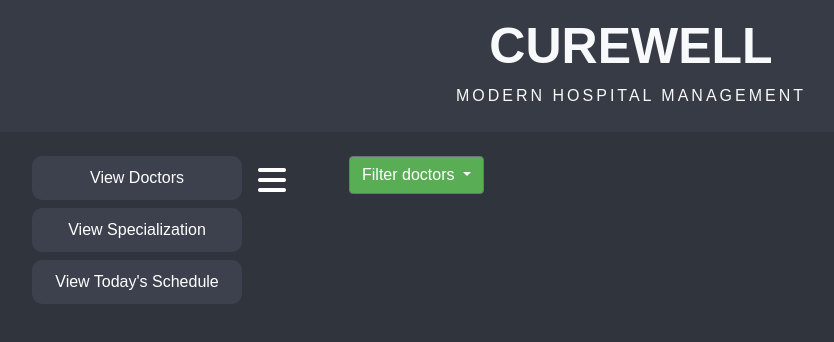
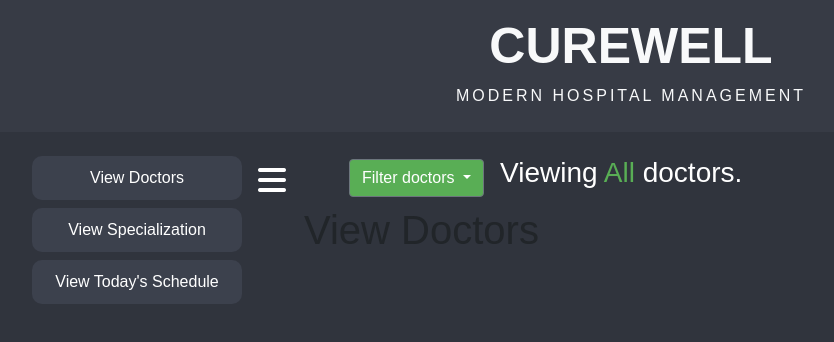
Before and after one commit to Ajay-Nair/CureWellHospital, an Angular app in the folder DoctorAppFrontend/: page /viewDoctors in a window 1280 px wide. Before the commit this address led to /. Shown: the top 342 px of the page, without its empty margins (9-843 px from the left). Built offline with nearby package versions, Linux system fonts and the light colour scheme.

Commit message:
Added the router function and added basic routes

```diff
--- a/DoctorAppFrontend/src/app/app-routing.module.ts
+++ b/DoctorAppFrontend/src/app/app-routing.module.ts
@@ -1,7 +1,16 @@
 import { NgModule } from '@angular/core';
 import { RouterModule, Routes } from '@angular/router';
+import { ViewDoctorsComponent } from './pages/view-doctors/view-doctors.component';
+import { ViewSpecializationsComponent } from './pages/view-specializations/view-specializations.component';
 
-const routes: Routes = [];
+const routes: Routes = [
+  {
+    path: 'viewDoctors', component: ViewDoctorsComponent
+  },
+  {
+    path: 'viewSpecialization', component: ViewSpecializationsComponent
+  }
+];
 
 @NgModule({
   imports: [RouterModule.forRoot(routes)],
--- a/DoctorAppFrontend/src/app/app.module.ts
+++ b/DoctorAppFrontend/src/app/app.module.ts
@@ -11,6 +11,8 @@ import { DoctorListComponent } from './components/doctor-list/doctor-list.compon
 import { SpecializationListComponent } from './components/specialization-list/specialization-list.component';
 import { SurgeryListComponent } from './components/surgery-list/surgery-list.component';
 import { FilterMenuComponent } from './components/filter-menu/filter-menu.component';
+import { ViewDoctorsComponent } from './pages/view-doctors/view-doctors.component';
+import { ViewSpecializationsComponent } from './pages/view-specializations/view-specializations.component';
 
 @NgModule({
   declarations: [
@@ -22,7 +24,9 @@ import { FilterMenuComponent } from './components/filter-menu/filter-menu.compon
     DoctorListComponent,
     SpecializationListComponent,
     SurgeryListComponent,
-    FilterMenuComponent
+    FilterMenuComponent,
+    ViewDoctorsComponent,
+    ViewSpecializationsComponent
   ],
   imports: [
     BrowserModule,
--- a/DoctorAppFrontend/src/app/components/filter-menu/filter-menu.component.html
+++ b/DoctorAppFrontend/src/app/components/filter-menu/filter-menu.component.html
@@ -1,14 +1,17 @@
-<div class="container right">
-    <div class="dropdown" >
+<div class="container center">
+    <div class="dropdown mr-3" style="display: inline-block;">
         <button class="btn btn-secondary dropdown-toggle" type="button" id="dropdownMenuButton" data-toggle="dropdown"
             aria-haspopup="true" aria-expanded="false" style="background-color: #59AE55; color: white;">
             Filter doctors
         </button>
         <div class="dropdown-menu" aria-labelledby="dropdownMenuButton">
-            <a class="dropdown-item" href="#">All Doctors</a>
-            <a class="dropdown-item" href="#">Specialization 1</a>
-            <a class="dropdown-item" href="#">Specialization 2</a>
-            <a class="dropdown-item" href="#">Specialization 3</a>
+            <a class="dropdown-item" href="#" (click)="switchCategory('All')">All</a>
+            <a class="dropdown-item" href="#" (click)="switchCategory('Specialization 1')">Specialization 1</a>
+            <a class="dropdown-item" href="#" (click)="switchCategory('Specialization 2')">Specialization 2</a>
+            <a class="dropdown-item" href="#" (click)="switchCategory('Specialization 3')">Specialization 3</a>
         </div>
     </div>
+    <div class="h2" style="display: inline-block;">
+        <h3 style="color: white;">Viewing <span style="color: #59AE55;">{{ [(DoctorCategory)] }}</span> doctors.</h3>
+    </div>
 </div>
--- a/DoctorAppFrontend/src/app/components/filter-menu/filter-menu.component.ts
+++ b/DoctorAppFrontend/src/app/components/filter-menu/filter-menu.component.ts
@@ -6,5 +6,8 @@ import { Component } from '@angular/core';
   styleUrls: ['./filter-menu.component.css']
 })
 export class FilterMenuComponent {
-
+  DoctorCategory = 'All';
+  switchCategory(category: string){
+    this.DoctorCategory = category;
+  }
 }
--- a/DoctorAppFrontend/src/app/components/side-bar/side-bar.component.html
+++ b/DoctorAppFrontend/src/app/components/side-bar/side-bar.component.html
@@ -1,8 +1,8 @@
 <div class="sidebar active" id="sideBar">
     <div class="menus">
         <ul>
-            <li class="my-2 text-center">View Doctors</li>
-            <li class="my-2 text-center">View Specialization</li>
+            <li class="my-2 text-center" routerLink="viewDoctors">View Doctors</li>
+            <li class="my-2 text-center" routerLink="viewSpecialization">View Specialization</li>
             <li class="my-2 text-center">View Today's Schedule</li>
         </ul>
     </div>
--- a/DoctorAppFrontend/src/app/pages/homepage/homepage.component.html
+++ b/DoctorAppFrontend/src/app/pages/homepage/homepage.component.html
@@ -41,6 +41,9 @@
                     <app-filter-menu></app-filter-menu>
                 </div>
             </div>
+            <div class="row">
+                <router-outlet></router-outlet>
+            </div>
         </div>
     </div>
 </div>
--- /dev/null
+++ b/DoctorAppFrontend/src/app/pages/view-doctors/view-doctors.component.html
@@ -0,0 +1,3 @@
+<h1>
+    View Doctors
+</h1>
--- /dev/null
+++ b/DoctorAppFrontend/src/app/pages/view-specializations/view-specializations.component.html
@@ -0,0 +1 @@
+<p>view-specializations works!</p>
```
Also changed, not shown: DoctorAppFrontend/src/app/pages/view-doctors/view-doctors.component.ts (added, +10 -0 lines), DoctorAppFrontend/src/app/pages/view-specializations/view-specializations.component.ts (added, +10 -0 lines), DoctorAppFrontend/src/app/pages/view-doctors/view-doctors.component.css (added), DoctorAppFrontend/src/app/pages/view-specializations/view-specializations.component.css (added), 2 other files (tests, documents, lock files or other folders).
